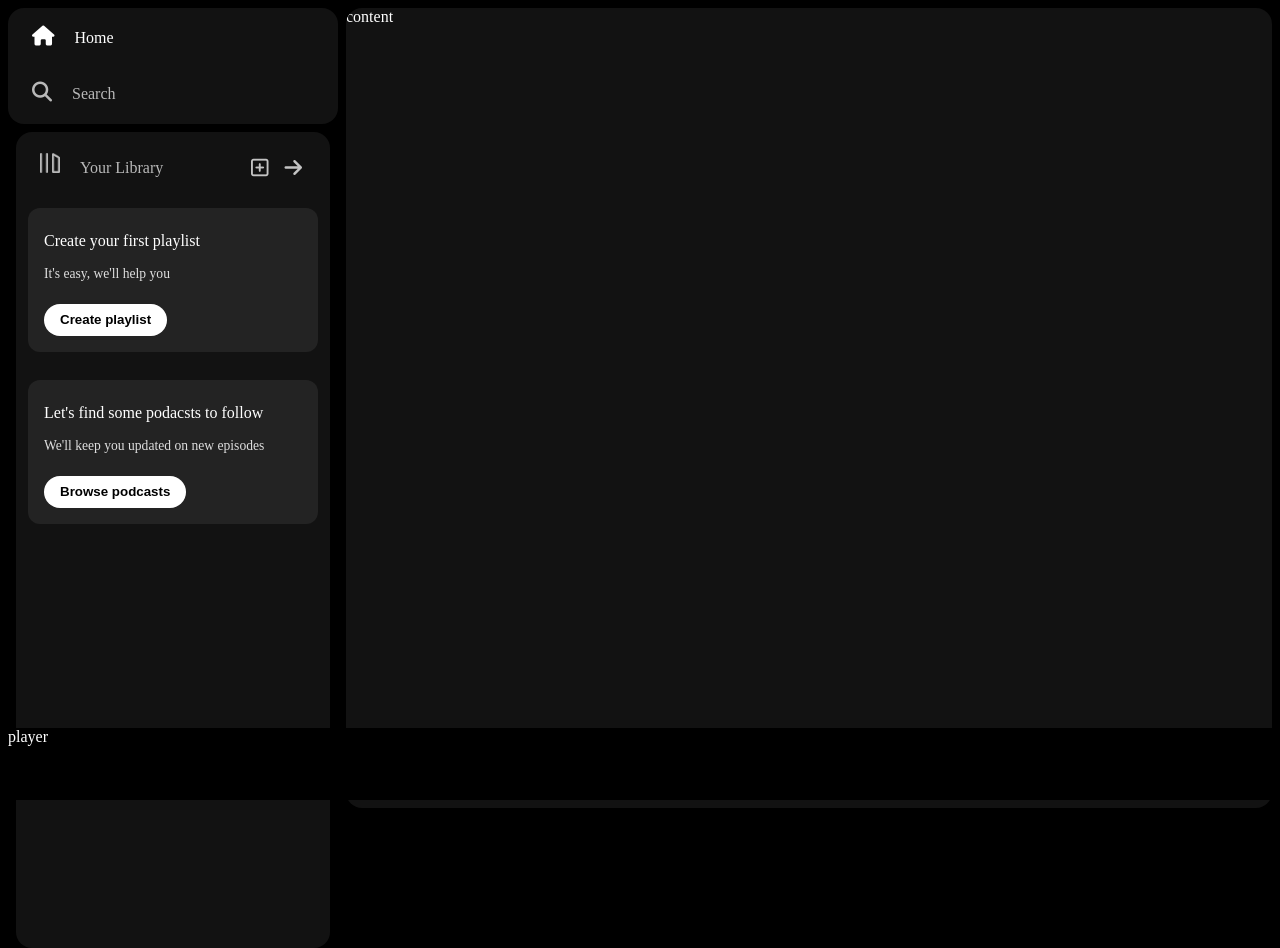
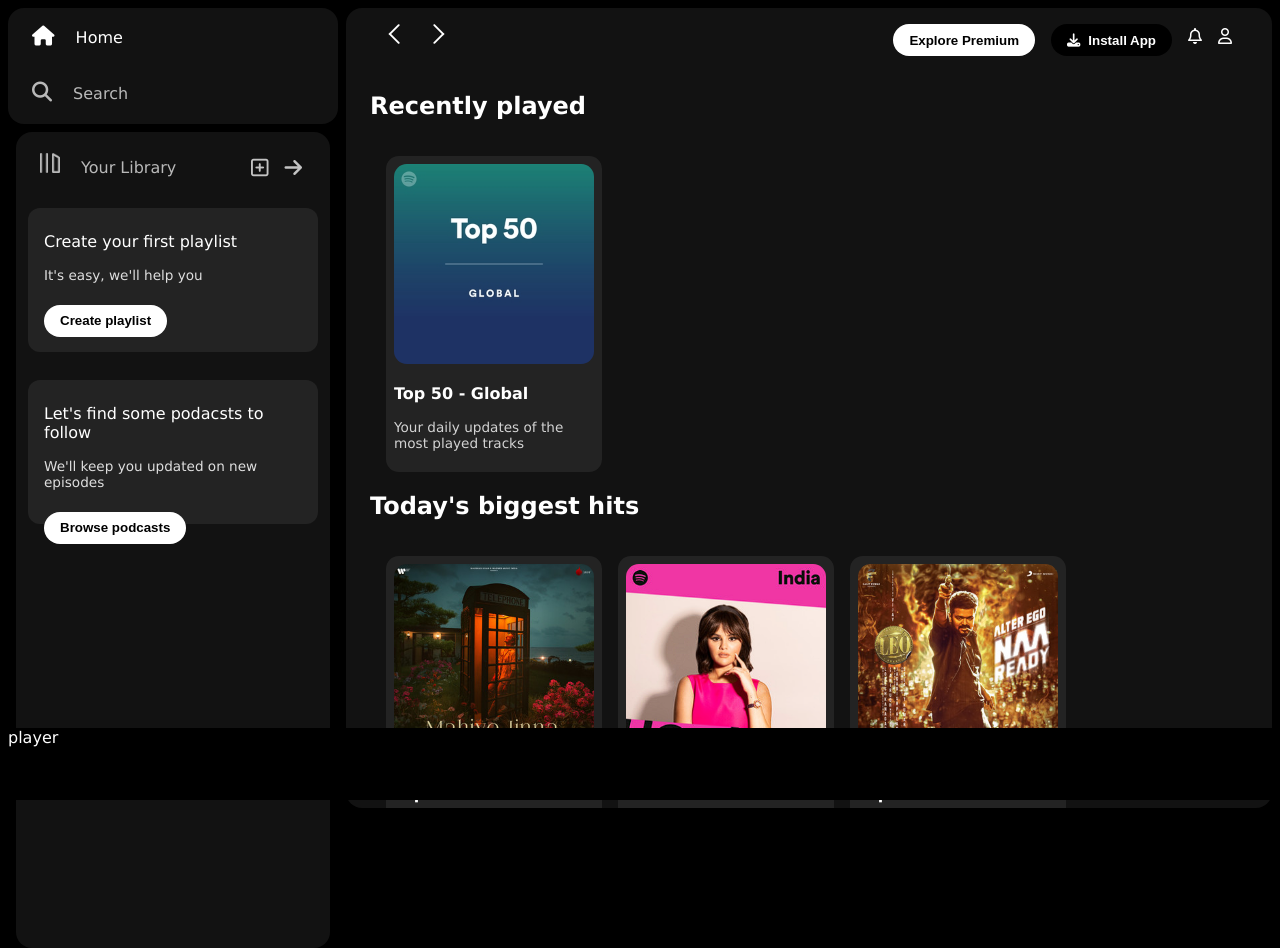
Before and after one commit to Saurab-Negi/BeatBox, a plain HTML site: page index.html in a window 1280 px wide. Drawn offline with Linux system fonts and the light colour scheme.

Commit message:
Added navbar and cards

```diff
--- a/index.html
+++ b/index.html
@@ -48,7 +48,79 @@
                 </div>
             </div>
         </div>
-        <div class="main-content">content</div>
+        <div class="main-content">
+            <div class="sticky-nav">
+                <div class="sticky-nav-icons">
+                    <img src="./assets/backward_icon.png" alt="">
+                    <img src="./assets/forward_icon.png" class="hide" alt="">
+                </div>
+                <div class="sticky-nav-options">
+                    <button class="badge nav-item hide">Explore Premium</button>
+                    <button class="badge nav-item dark-badge"><i class="fa-solid fa-download" style="margin-right: 8px;"></i>Install App</button>
+                    <i class="fa-regular fa-bell nav-item"></i>
+                    <i class="fa-regular fa-user nav-item"></i>
+                </div>
+            </div>
+
+            <h2>Recently played</h2>
+            <div class="cards-container">
+                <div class="card">
+                    <img src="./assets/card1img.jpeg" class="card-img" alt="">
+                    <p class="card-title">Top 50 - Global</p>
+                    <p class="card-info">Your daily updates of the most played tracks</p>
+                </div>
+            </div>
+
+            <h2>Today's biggest hits</h2>
+            <div class="cards-container">
+                <div class="card">
+                    <img src="./assets/card2img.jpeg" class="card-img" alt="">
+                    <p class="card-title">Top 50 - Global</p>
+                    <p class="card-info">Your daily updates of the most played tracks</p>
+                </div>
+                <div class="card">
+                    <img src="./assets/card8img.png" class="card-img" alt="">
+                    <p class="card-title">Hot Hits India</p>
+                    <p class="card-info">The hottest track in India.<br>Cover: Salena Gomez</p>
+                </div>
+                <div class="card">
+                    <img src="./assets/card4img.jpeg" class="card-img" alt="">
+                    <p class="card-title">Top 50 - Global</p>
+                    <p class="card-info">Your daily updates of the most played tracks</p>
+                </div>
+                <div class="card">
+                    <img src="./assets/card7img.png" class="card-img" alt="">
+                    <p class="card-title">Mega Hit Mix</p>
+                    <p class="card-info">A mega mix of 75 favourites from the last few years!</p>
+                </div>
+                <div class="card">
+                    <img src="./assets/card3img.jpeg" class="card-img" alt="">
+                    <p class="card-title">Top 50 - Global</p>
+                    <p class="card-info">Your daily updates of the most played tracks</p>
+                </div>
+            </div>
+
+            <h2>Charts</h2>
+            <div class="cards-container">
+                <div class="card">
+                    <img src="./assets/card5img.jpeg" class="card-img" alt="">
+                    <p class="card-title">Top Songs Global</p>
+                    <p class="card-info">Your daily updates of the most played tracks</p>
+                </div>
+                <div class="card">
+                    <img src="./assets/card6img.jpeg" class="card-img" alt="">
+                    <p class="card-title">Top Songs India</p>
+                    <p class="card-info">Your daily updates of the most played tracks</p>
+                </div>
+                <div class="card">
+                    <img src="./assets/card1img.jpeg" class="card-img" alt="">
+                    <p class="card-title">Top 50 - Global</p>
+                    <p class="card-info">Your daily updates of the most played tracks</p>
+                </div>
+
+            </div>
+            <br><br><br><br><br><br>
+        </div>
         <div class="music-player">player</div>
     </div>
 </body>
--- a/style.css
+++ b/style.css
@@ -2,6 +2,7 @@
     margin: 0;
     background-color: black;
     color: white;
+    font-family:Verdana, Geneva, Tahoma, sans-serif;
     overflow: hidden; /* To hide overflowed content in the web page */
 }
 .main{
@@ -62,7 +63,6 @@
 }
 .icons{
     font-size: 1.25rem;
-
     display: flex;
 }
 .icons i{
@@ -96,6 +96,7 @@
     margin-top: 0.5rem;
     height: 2rem;
     width: fit-content;
+    cursor: pointer;
 }
 
 .main-content{
@@ -104,7 +105,66 @@
                 and all the left over space will be alloted to main-content*/
     border-radius: 1rem;
     overflow: auto; /* To get the scroll bar */
+    padding: 0 1.5rem 0 1.5rem;
 }
+.sticky-nav{
+    position: sticky;
+    top: 0;
+    background-color: #121212;
+    display: flex;
+    justify-content: space-between;
+    align-items: center;
+    padding: 0.5rem 0 1rem 0;
+}
+.sticky-nav-icons{
+    margin-left: 0.75rem;
+}
+.sticky-nav-icons img{
+    cursor: pointer;
+    padding-right: 1rem;
+}
+.sticky-nav-options{
+    display: flex;
+    justify-content: center;
+    align-items: center;
+}
+.nav-item{
+    margin-right: 1rem;
+    cursor: pointer;
+}
+.dark-badge{
+    background-color: black;
+    color: white;
+}
+@media (max-width: 1000px){
+    .hide{
+        display: none;
+    }
+}
+.cards-container{
+    display: flex;
+    flex-wrap: wrap; /* All cards will retain there original size and extra cards will be moved to new line */
+}
+.card{
+    background-color: #232323;
+    width: 200px;
+    border-radius: 0.8rem;
+    padding: 0.5rem;
+    margin-top: 1rem;
+    margin-left: 1rem;
+}
+.card-img{
+    width: 100%;
+    border-radius: 0.8rem;
+}
+.card-title{
+    font-weight: 600;
+}
+.card-info{
+    font-size: 0.85rem;
+    opacity: 0.8;
+}
+
 .music-player{
     background-color: black;
     bottom: 0px;
```
Also changed, not shown: assets/backward_icon.png (added), assets/card1img.jpeg (added), assets/card2img.jpeg (added), assets/card3img.jpeg (added), assets/card4img.jpeg (added), assets/card5img.jpeg (added), assets/card6img.jpeg (added), assets/card7img.png (added), assets/card8img.png (added), assets/forward_icon.png (added).
